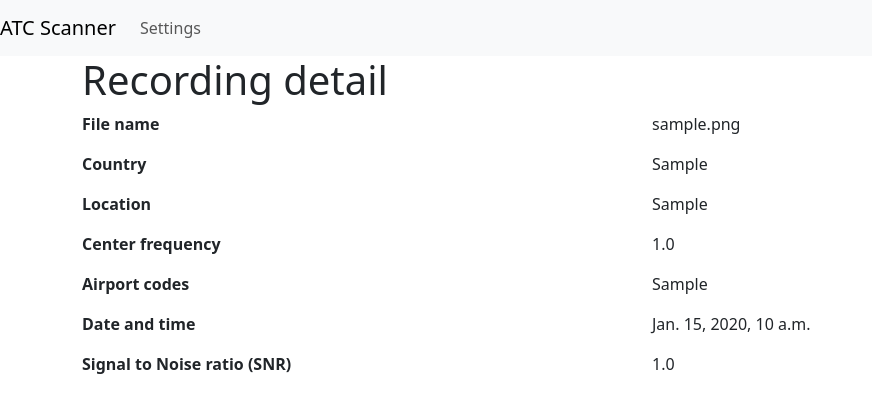
After one commit to PeterB8421/ATC_scanner, a Django app: page /2025/12/07/1 in a window 1280 px wide. The commit adds this page. Shown: the top 413 px of the page, without its empty margins (0-872 px from the left). Run offline with Django 5.2, Linux system fonts and the light colour scheme; tables that the repository leaves empty hold one stand-in row (values such as "Sample post"); some libraries are stand-ins or nearby versions.

Commit message:
Added navigation through recordings via date

```diff
--- a/atcScanner/mainApp/urls.py
+++ b/atcScanner/mainApp/urls.py
@@ -4,4 +4,8 @@ from . import views
 urlpatterns = [
     path('', views.index, name='index'),
     path('settings/', views.settings, name='settings'),
+    path('<str:year>/<str:month>/<str:day>/<int:pk>', views.detail, name='detail'),
+    path('<str:year>/<str:month>/<str:day>', views.day, name='day'),
+    path('<str:year>/<str:month>', views.month, name='month'),
+    path('<str:year>', views.year, name='year'),
 ]
--- a/atcScanner/mainApp/views.py
+++ b/atcScanner/mainApp/views.py
@@ -1,5 +1,8 @@
+import glob
 import json
-from django.shortcuts import render
+import os.path
+
+from django.shortcuts import render, get_object_or_404
 from django.http import HttpResponse, JsonResponse
 from django.views.decorators.csrf import csrf_exempt
 from django.contrib import messages
@@ -11,7 +14,51 @@ from scripts.pipeline import get_config
 
 def index(request):
     recordings = Recording.objects.order_by('-date')[:20]
-    return render(request, 'index.html', {'recordings': recordings})
+    for rec in recordings:
+        rec.file_name = os.path.basename(rec.file_path)
+
+    base_path = '/data/out'
+    years = []
+    for name in os.listdir(base_path):
+        full = os.path.join(base_path, name)
+        if os.path.isdir(full) and len(name) == 4 and name.isdigit():
+            years.append(name)
+    return render(request, 'index.html', {'recordings': recordings, 'years': years})
+
+
+def detail(request, year, month, day, pk=None):
+    recording = get_object_or_404(Recording, pk=pk)
+    recording.file_name = os.path.basename(recording.file_path)
+    return render(request, 'detail.html', {'recording': recording})
+
+
+def year(request, year):
+    base_path = '/data/out/' + year
+    months = []
+    for name in os.listdir(base_path):
+        full = os.path.join(base_path, name)
+        if os.path.isdir(full) and len(name) == 2 and name.isdigit():
+            months.append(name)
+    for m in months:
+        m.lstrip('0')
+    return render(request, 'year.html', {'months': months, 'year': year})
+
+
+def month(request, year, month):
+    base_path = '/data/out/' + year + '/' + month
+    days = []
+    for name in os.listdir(base_path):
+        full = os.path.join(base_path, name)
+        if os.path.isdir(full) and len(name) == 2 and name.isdigit():
+            days.append(name)
+    return render(request, 'month.html', {'days': days, 'year': year, 'month': month})
+
+
+def day(request, year, month, day):
+    base_path = '/data/out/' + year + '/' + month + '/' + day
+    recs = glob.glob(base_path + '/*.wav')
+    recs = [os.path.basename(path) for path in recs]
+    return render(request, 'day.html', {'recs': recs, 'year': year, 'month': month, 'day': day})
 
 
 def settings(request):
--- /dev/null
+++ b/atcScanner/templates/detail.html
@@ -0,0 +1,39 @@
+{% extends 'base.html' %}
+
+{% block title %}
+    {{ recording.file_name }}
+{% endblock %}
+
+{% block content %}
+    <main class="container">
+        <h1>Recording detail</h1>
+        <div class="row">
+            <div class="col"><p class="fw-bold">File name</p></div>
+            <div class="col">{{ recording.file_name }}</div>
+        </div>
+        <div class="row">
+            <div class="col"><p class="fw-bold">Country</p></div>
+            <div class="col">{{ recording.country }}</div>
+        </div>
+        <div class="row">
+            <div class="col"><p class="fw-bold">Location</p></div>
+            <div class="col">{{ recording.location }}</div>
+        </div>
+        <div class="row">
+            <div class="col"><p class="fw-bold">Center frequency</p></div>
+            <div class="col">{{ recording.center_freq }}</div>
+        </div>
+        <div class="row">
+            <div class="col"><p class="fw-bold">Airport codes</p></div>
+            <div class="col">{{ recording.airport_codes }}</div>
+        </div>
+        <div class="row">
+            <div class="col"><p class="fw-bold">Date and time</p></div>
+            <div class="col">{{ recording.date }}</div>
+        </div>
+        <div class="row">
+            <div class="col"><p class="fw-bold">Signal to Noise ratio (SNR)</p></div>
+            <div class="col">{{ recording.snr }}</div>
+        </div>
+    </main>
+{% endblock %}
```
Also changed, not shown: atcScanner/templates/day.html (added, +19 -0 lines), atcScanner/templates/index.html (+17 -1 lines), atcScanner/templates/month.html (added, +23 -0 lines), atcScanner/templates/year.html (added, +23 -0 lines).
